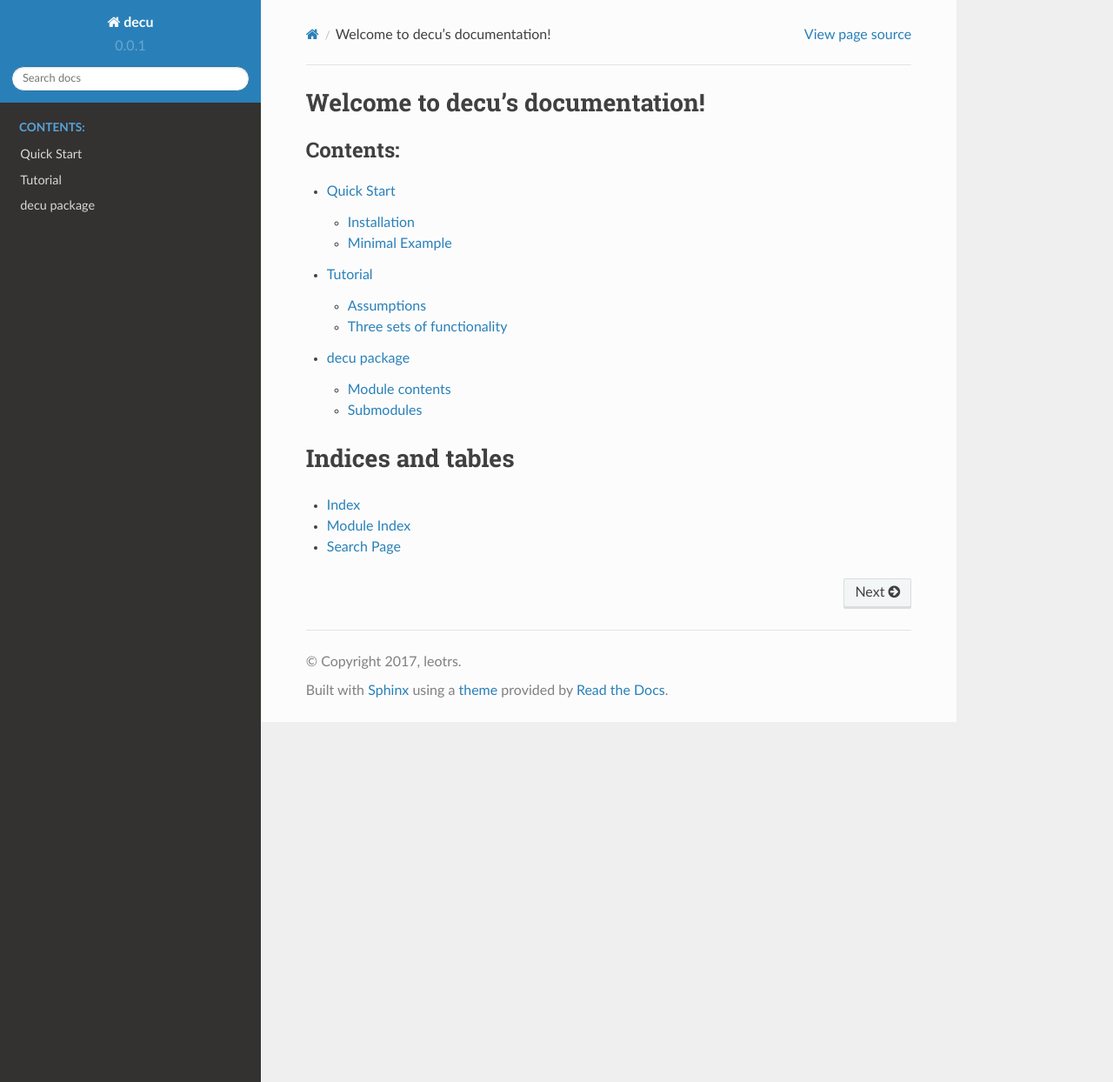
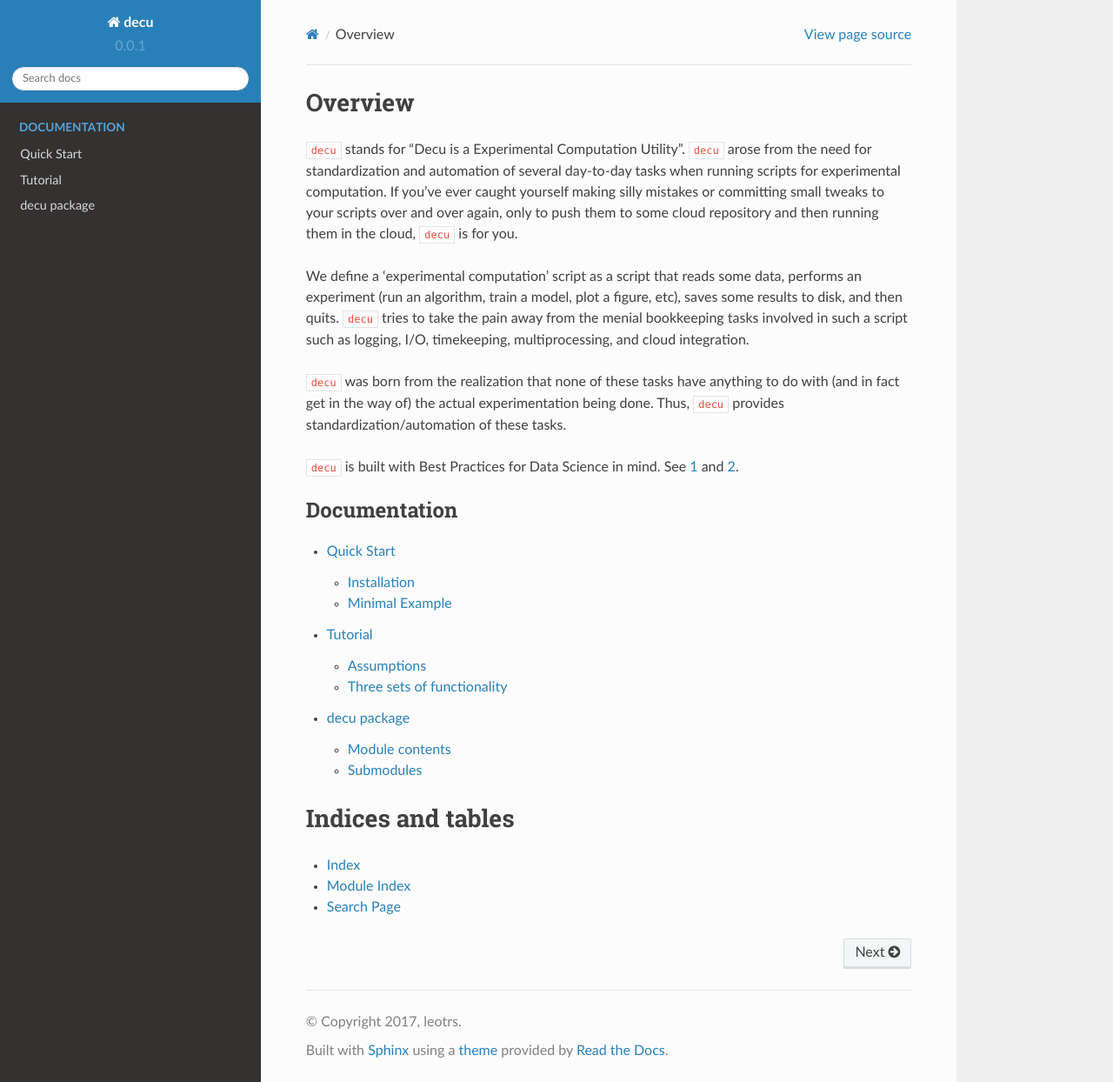
Before and after one commit to leotrs/decu, a Sphinx documentation site: the page built from doc/source/index.rst, in a window 1280 px wide and 1244 px high. Shown: the whole window at 87% size. Built offline with Sphinx 7.4.7 and the Read the Docs theme 2.0.0, drawn with Linux system fonts in a browser that asks for light colours.

Commit message:
[doc] update index.rst

```diff
--- a/doc/source/index.rst
+++ b/doc/source/index.rst
@@ -3,12 +3,41 @@
    You can adapt this file completely to your liking, but it should at least
    contain the root `toctree` directive.
 
-Welcome to decu's documentation!
-================================
+Overview
+========
+
+:code:`decu` stands for "Decu is a Experimental Computation
+Utility". :code:`decu` arose from the need for standardization and
+automation of several day-to-day tasks when running scripts for
+experimental computation. If you've ever caught yourself making silly
+mistakes or committing small tweaks to your scripts over and over again,
+only to push them to some cloud repository and then running them in the
+cloud, :code:`decu` is for you.
+
+We define a 'experimental computation' script as a script that reads some
+data, performs an experiment (run an algorithm, train a model, plot a
+figure, etc), saves some results to disk, and then quits. :code:`decu`
+tries to take the pain away from the menial bookkeeping tasks involved in
+such a script such as logging, I/O, timekeeping, multiprocessing, and cloud
+integration.
+
+:code:`decu` was born from the realization that none of these tasks have
+anything to do with (and in fact get in the way of) the actual
+experimentation being done. Thus, :code:`decu` provides
+standardization/automation of these tasks.
+
+:code:`decu` is built with Best Practices for Data Science in mind. See `1
+<http://journals.plos.org/plosbiology/article?id=10.1371/journal.pbio.1001745>`_
+and `2
+<http://journals.plos.org/ploscompbiol/article?id=10.1371/journal.pcbi.1005510>`_.
+
+
+
+
 
 .. toctree::
    :maxdepth: 2
-   :caption: Contents:
+   :caption: Documentation
 
    quickstart
    tutorial
```
Also changed, not shown: 16 other files.
